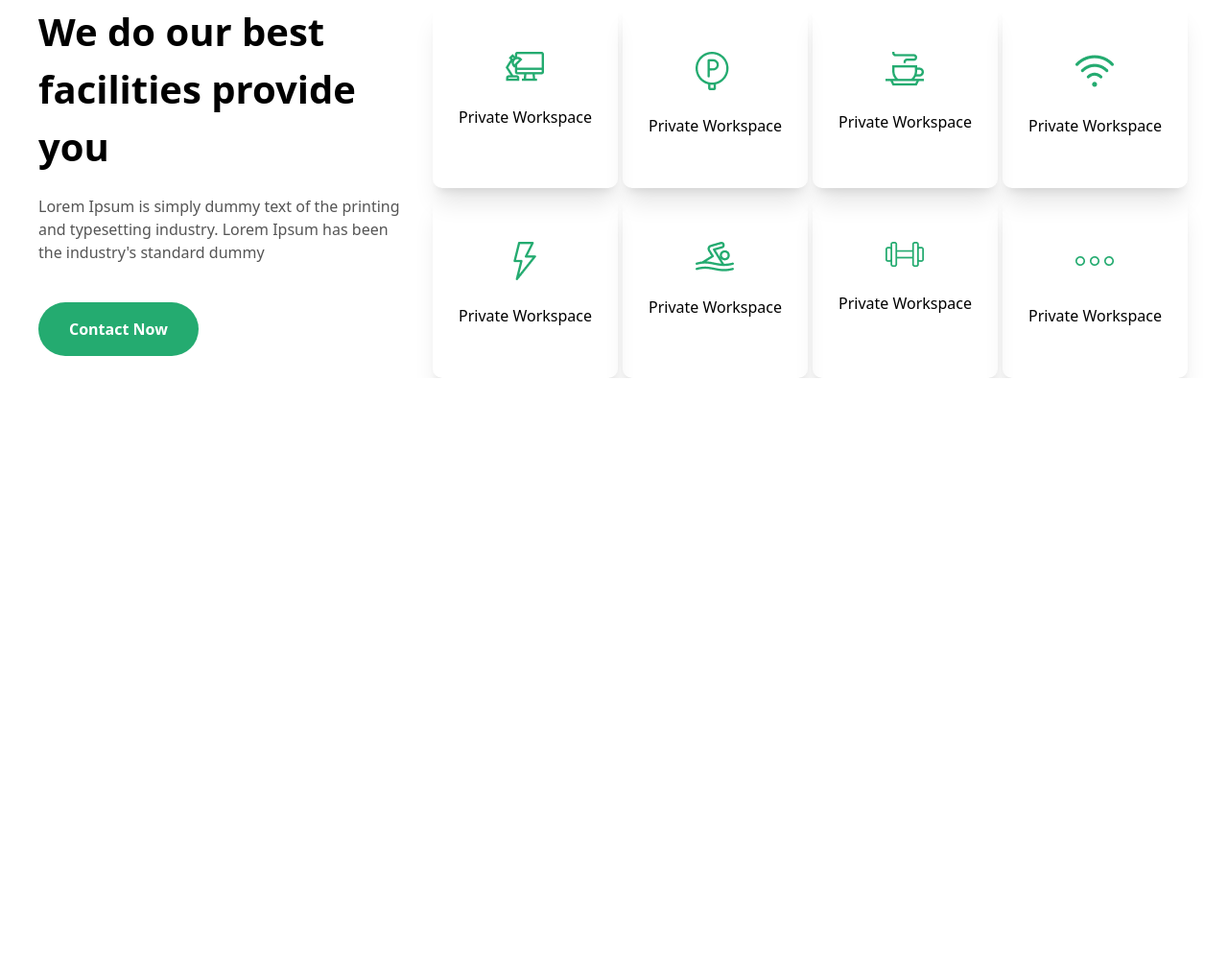
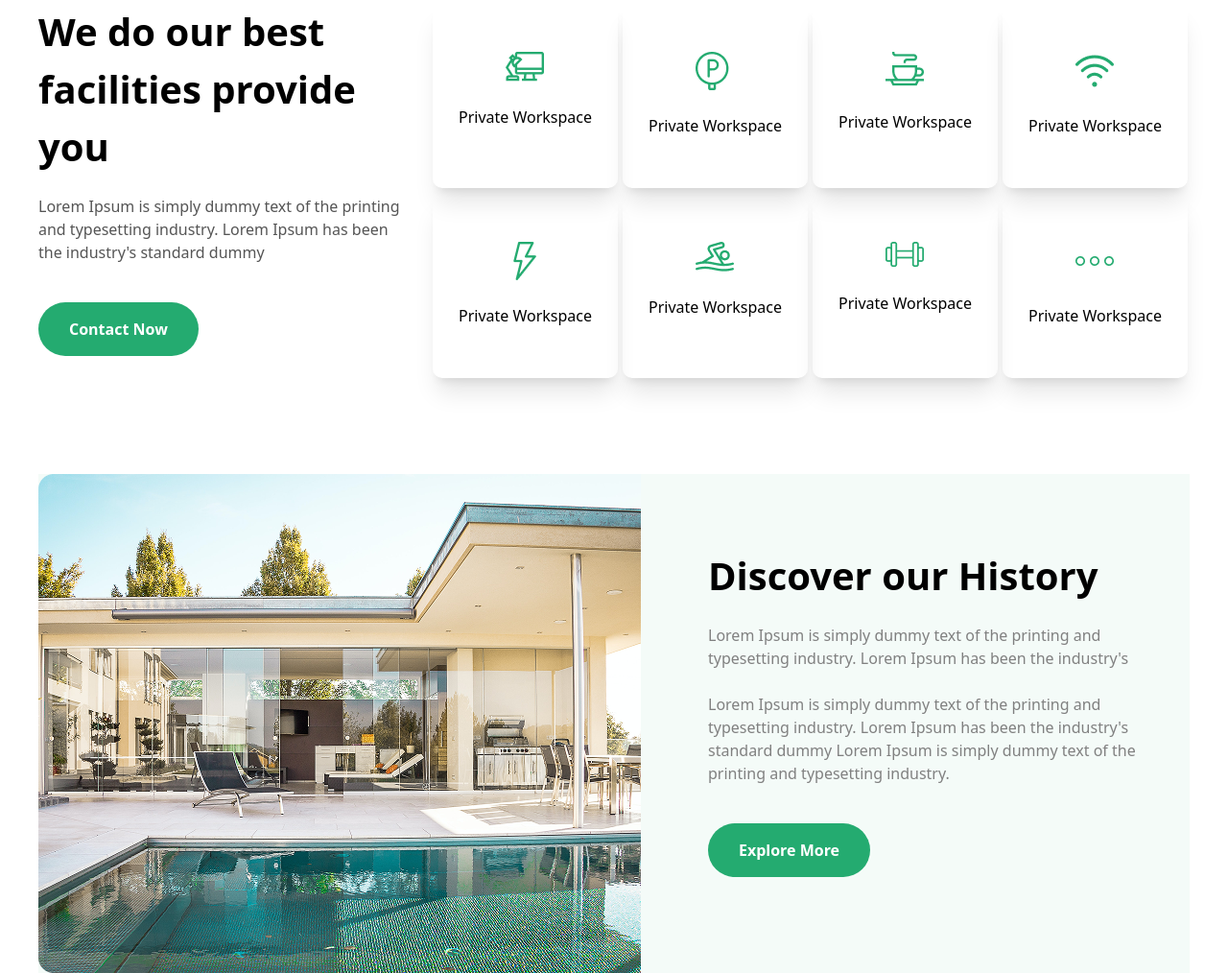
Before and after one commit to maga76/salom, a website: page index.html in a window 1280 px wide. Shown: the part 1604-2618 px from the top of the page at 96% size. Before the commit the page ends 1998 px from the top, so only its background shows below. Drawn offline with Linux system fonts and the light colour scheme.

Commit message:
section4

```diff
--- a/index.html
+++ b/index.html
@@ -115,6 +115,17 @@
                 </div>
             </div>
         </section>
+        <section class="max-w-[1200px] m-auto">
+            <div class="flex gap-[70px] mt-[100px] bg-[#F4FBF8]">
+                <img src="./src/image/image (1).png" alt="">
+                <aside class="mt-[76px]">
+                    <p class="text-[40px] font-semibold ">Discover our History</p>
+                    <p class="text-[16px] mt-[20px] text-[grey] w-[497px]">Lorem Ipsum is simply dummy text of the printing and typesetting industry. Lorem Ipsum has been the industry's </p>
+                    <p class="text-[16px] mt-[24px] text-[grey] w-[497px]">Lorem Ipsum is simply dummy text of the printing and typesetting industry. Lorem Ipsum has been the industry's standard dummy Lorem Ipsum is simply dummy text of the printing and typesetting industry.</p>
+                    <button class="p-[16px_32px] text-[16px] font-semibold bg-[#24AB70] rounded-[35px] text-[white] mt-[40px]">Explore More</button>
+                </aside>
+            </div>
+        </section>
     </main>
 </body>
 </html>
```
Also changed, not shown: src/image/image (1).png (added), src/output.css.
